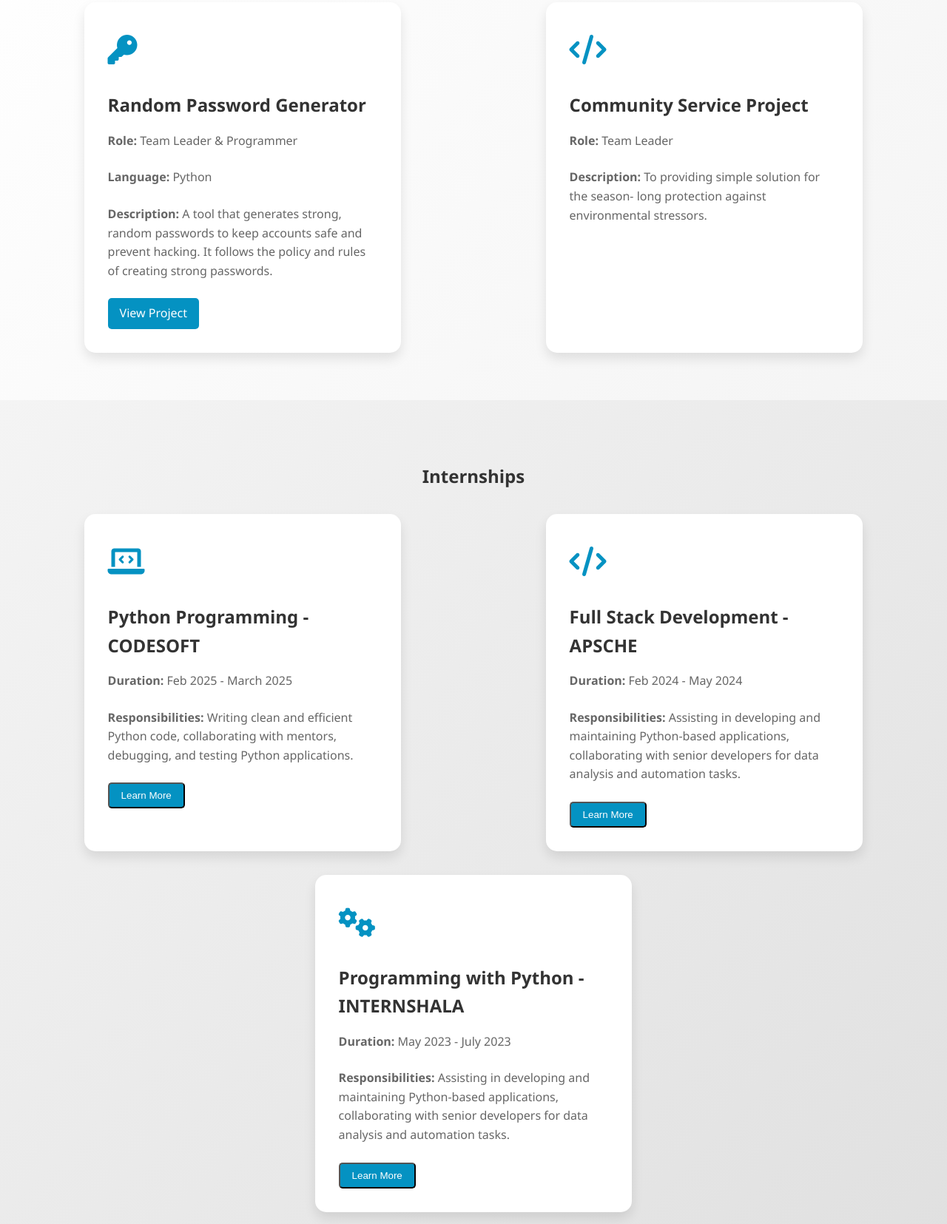
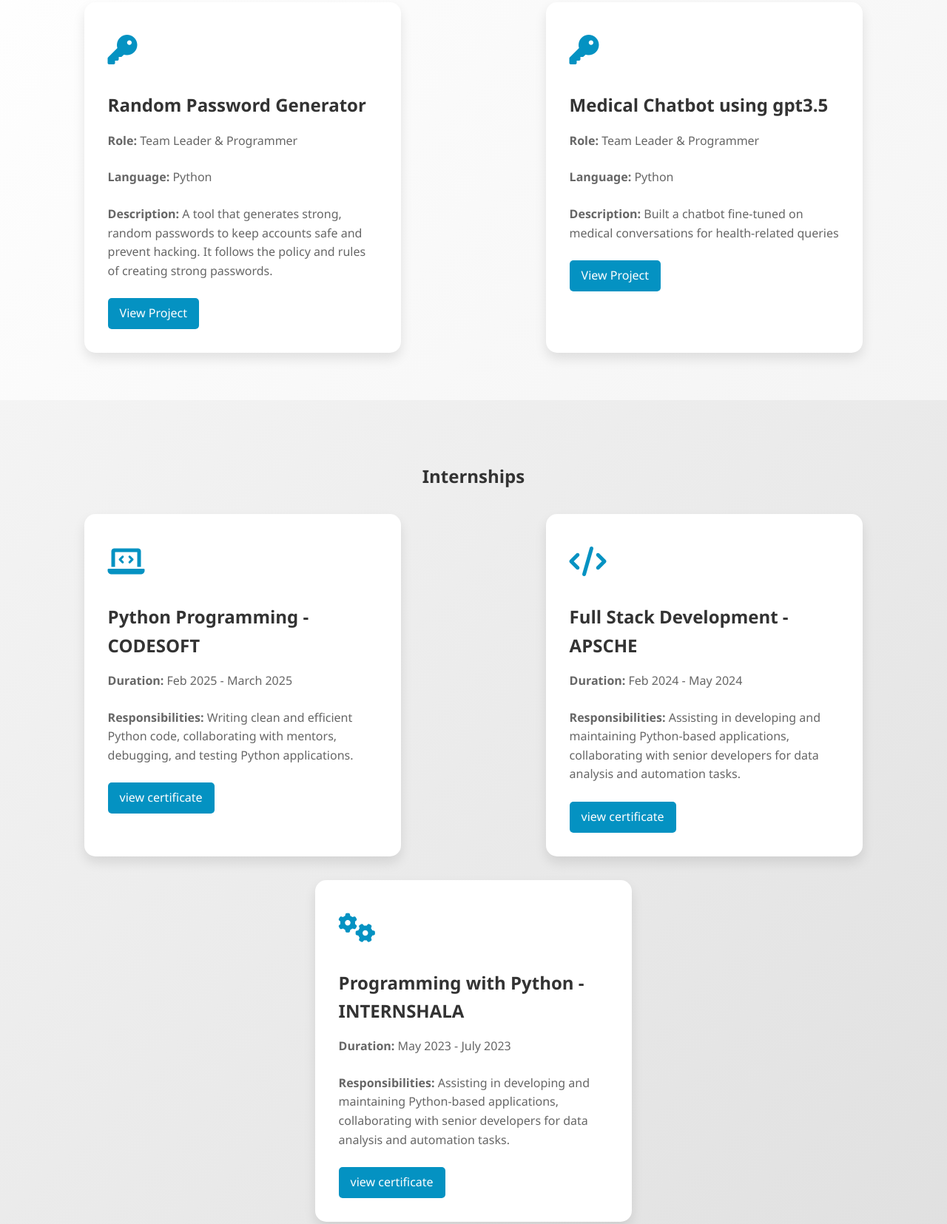
Before and after one commit to Tejasrib-bps/TejaSri, a plain HTML site: page index.html in a window 1280 px wide. Shown: the part 1818-3473 px from the top of the page at 74% size. Drawn offline with Linux system fonts and the light colour scheme.

Commit message:
Update index.html

```diff
--- a/index.html
+++ b/index.html
@@ -99,19 +99,21 @@
             <p><strong>Role:</strong> Team Leader & Programmer</p>
             <p><strong>Language:</strong> Python</p>
             <p><strong>Description:</strong> A tool that generates strong, random passwords to keep accounts safe and prevent hacking. It follows the policy and rules of creating strong passwords.</p>
-            <a href="#" class="btn">View Project</a>
+            <a href="Project Documentation for Random Password Generator.pdf" class="btn">View Project</a>
         </div>
+
+
         <div class="project-item">
             <div class="icon">
-                <i class="fas fa-code"></i>
+                <i class="fas fa-key"></i>
             </div>
-            <h3>Community Service Project</h3>
-            <p><strong>Role:</strong> Team Leader</p>
+            <h3>Medical Chatbot using gpt3.5</h3>
+            <p><strong>Role:</strong> Team Leader & Programmer</p>
+            <p><strong>Language:</strong> Python</p>
+            <p><strong>Description:</strong> Built a chatbot fine-tuned on medical conversations for health-related queries</p>
+            <a href="a8 documentation_main.pdf" class="btn">View Project</a>
+        </div>
 
-            <p><strong>Description:</strong> To providing simple solution for the season- long
-                protection against environmental stressors.</p>
-
-        </div>
     </div>
 </section>
 <!-- Internships Section -->
@@ -126,7 +128,8 @@
             <h3>Python Programming - CODESOFT</h3>
             <p><strong>Duration:</strong> Feb 2025 - March 2025</p>
             <p><strong>Responsibilities:</strong> Writing clean and efficient Python code, collaborating with mentors, debugging, and testing Python applications.</p>
-            <button class="btn learn-more" data-modal="modal1">Learn More</button>
+            <a href="IMG_6373.jpg"  class="btn">view certificate</a>
+
         </div>
 
         <!-- Internship 2 -->
@@ -137,7 +140,7 @@
             <h3>Full Stack Development - APSCHE</h3>
             <p><strong>Duration:</strong> Feb 2024 - May 2024</p>
             <p><strong>Responsibilities:</strong> Assisting in developing and maintaining Python-based applications, collaborating with senior developers for data analysis and automation tasks.</p>
-            <button class="btn learn-more" data-modal="modal2">Learn More</button>
+            <a href="IMG_6375.jpg"  class="btn">view certificate</a>
         </div>
 
         <!-- Internship 3 -->
@@ -148,38 +151,14 @@
             <h3>Programming with Python - INTERNSHALA</h3>
             <p><strong>Duration:</strong> May 2023 - July 2023</p>
             <p><strong>Responsibilities:</strong> Assisting in developing and maintaining Python-based applications, collaborating with senior developers for data analysis and automation tasks.</p>
-            <button class="btn learn-more" data-modal="modal3">Learn More</button>
+            <a href="IMG_6374.jpg"  class="btn">view certificate</a>
         </div>
     </div>
 </section>
 
-<!-- Modals for Internship Letter Images -->
-<div id="modal1" class="modal">
-    <div class="modal-content">
-        <span class="close">&times;</span>
-        <h3>Python Programming - CODESOFT</h3>
-        <p><strong>Duration:</strong> Feb 2025 - March 2025</p>
-        <img src="IMG_6373.jpg" alt="Internship Letter 1" class="modal-image">
-    </div>
-</div>
 
-<div id="modal2" class="modal">
-    <div class="modal-content">
-        <span class="close">&times;</span>
-        <h3>Full Stack Development - APSCHE</h3>
-        <p><strong>Duration:</strong> Feb 2024 - May 2024</p>
-        <img src="IMG_6375.jpg" alt="Internship Letter 2" class="modal-image">
-    </div>
-</div>
 
-<div id="modal3" class="modal">
-    <div class="modal-content">
-        <span class="close">&times;</span>
-        <h3>Programming with Python - INTERNSHALA</h3>
-        <p><strong>Duration:</strong> May 2023 - July 2023</p>
-        <img src="IMG_6374.jpg" alt="Internship Letter 3" class="modal-image">
-    </div>
-</div>
+
 
 
 
@@ -230,7 +209,7 @@
             </div>
             <h3>Certification in Python Basics</h3>
             <p><strong>Issued by:</strong> HackerRank</p>
-            <a href="#" class="btn">View Certificate</a>
+            <a href="python_basic certificate 2.pdf" class="btn">View Certificate</a>
         </div>
         <div class="certification-item">
             <div class="icon">
@@ -238,7 +217,7 @@
             </div>
             <h3>Certification on Software Engineering</h3>
             <p><strong>Issued by:</strong> Walmart Global Technology</p>
-            <a href="#" class="btn">View Certificate</a>
+            <a href="teja walmart certificate.pdf" class="btn">View Certificate</a>
         </div>
         <div class="certification-item">
             <div class="icon">
@@ -246,7 +225,7 @@
             </div>
             <h3>Certification on Software Development</h3>
             <p><strong>Issued by:</strong> Infosys Springboard</p>
-            <a href="#" class="btn">View Certificate</a>
+            <a href="Infosys course complete certificate (Teja).pdf" class="btn">View Certificate</a>
         </div>
         <div class="certification-item">
             <div class="icon">
@@ -254,7 +233,7 @@
             </div>
             <h3>Certification on SQL</h3>
             <p><strong>Issued by:</strong> HackerRank</p>
-            <a href="#" class="btn">View Certificate</a>
+            <a href="sql_basic certificate.pdf" class="btn">View Certificate</a>
         </div>
     </div>
 </section>
```
